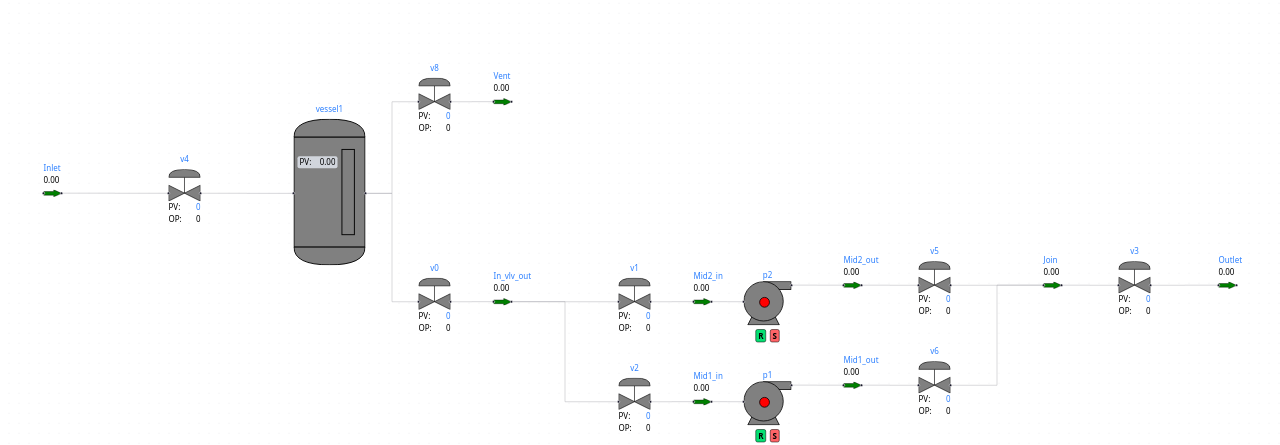
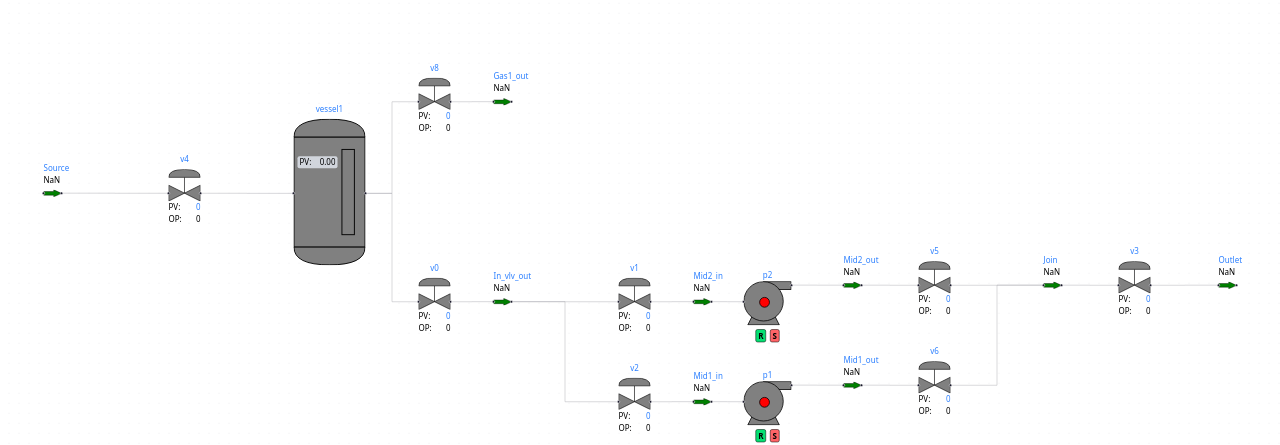
Before and after one commit to DoniyorAlimov/sim-model-web, a React (Vite) app: page / in a window 1280 px wide. Shown: the part 186-631 px from the top of the page. Built offline with nearby package versions, Linux system fonts and the light colour scheme; no server answers; what simple-zustand-devtools would draw is missing.

Commit message:
Connecting Flows to the backend

```diff
--- a/src/components/editor/nodes/FlowNode.tsx
+++ b/src/components/editor/nodes/FlowNode.tsx
@@ -1,23 +1,34 @@
 import { Handle, type Node, type NodeProps, Position } from "@xyflow/react";
 import FlowIcon from "../icons/FlowIcon";
 import NodeContainer from "./NodeContainer";
+import useModelStore from "../../../store/modelStore";
+import { useEffect, useState } from "react";
 
 export type FlowType = "flowNode";
 export const flowType: FlowType = "flowNode";
 
 export type FlowProps = {
   tagname: string;
-  value: number | null;
 };
 
 export type FlowNode = Node<FlowProps, FlowType>;
 
-const FlowNode = ({ data: { tagname, value } }: NodeProps<FlowNode>) => {
+const FlowNode = ({ data: { tagname } }: NodeProps<FlowNode>) => {
+  const [value, setValue] = useState(0);
+  const simData = useModelStore((s) => s.simData);
+
+  useEffect(() => {
+    if (simData) {
+      const data = simData[tagname];
+      setValue(data!);
+    }
+  }, [simData]);
+
   return (
     <NodeContainer nodeId={tagname} className="w-9">
       <div className="mb-2 ">
         <div className="text-blue-500 overflow-y-visible">{tagname}</div>
-        <div className="">{value?.toFixed(2)}</div>
+        <div className="">{value ? value?.toFixed(2) : "NaN"}</div>
       </div>
       <FlowIcon color="green" />
       <Handle type="target" position={Position.Left} style={{ top: "82%" }} />
--- a/src/data/data.ts
+++ b/src/data/data.ts
@@ -12,9 +12,9 @@ import { pumpType, type PumpProps } from "../components/editor/nodes/PumpNode";
 
 export const initialNodes: Node[] = [
   {
-    id: "Inlet",
+    id: "Source",
     type: flowType,
-    data: { tagname: "Inlet", value: 0 } as FlowProps,
+    data: { tagname: "Source", value: 0 } as FlowProps,
     position: { x: 0, y: 0 },
   },
   {
@@ -36,9 +36,9 @@ export const initialNodes: Node[] = [
     position: { x: 750, y: -200 },
   },
   {
-    id: "Vent",
+    id: "Gas1_out",
     type: flowType,
-    data: { tagname: "Vent", value: 0 } as FlowProps,
+    data: { tagname: "Gas1_out", value: 0 } as FlowProps,
     position: { x: 900, y: -183 },
   },
   {
@@ -134,10 +134,10 @@ export const initialNodes: Node[] = [
 ];
 
 export const initialEdges: Edge[] = [
-  { id: "Inlet-v4", source: "Inlet", target: "v4", type: "step" },
+  { id: "Source-v4", source: "Source", target: "v4", type: "step" },
   { id: "v4-vessel1", source: "v4", target: "vessel1", type: "step" },
   { id: "vessel1-v8", source: "vessel1", target: "v8", type: "step" },
-  { id: "v8-Vent", source: "v8", target: "Vent", type: "step" },
+  { id: "v8-Gas1_out", source: "v8", target: "Gas1_out", type: "step" },
   { id: "vessel1-v0", source: "vessel1", target: "v0", type: "step" },
   { id: "v0-In_vlv_out", source: "v0", target: "In_vlv_out", type: "step" },
   { id: "In_vlv_out-v1", source: "In_vlv_out", target: "v1", type: "step" },
```
